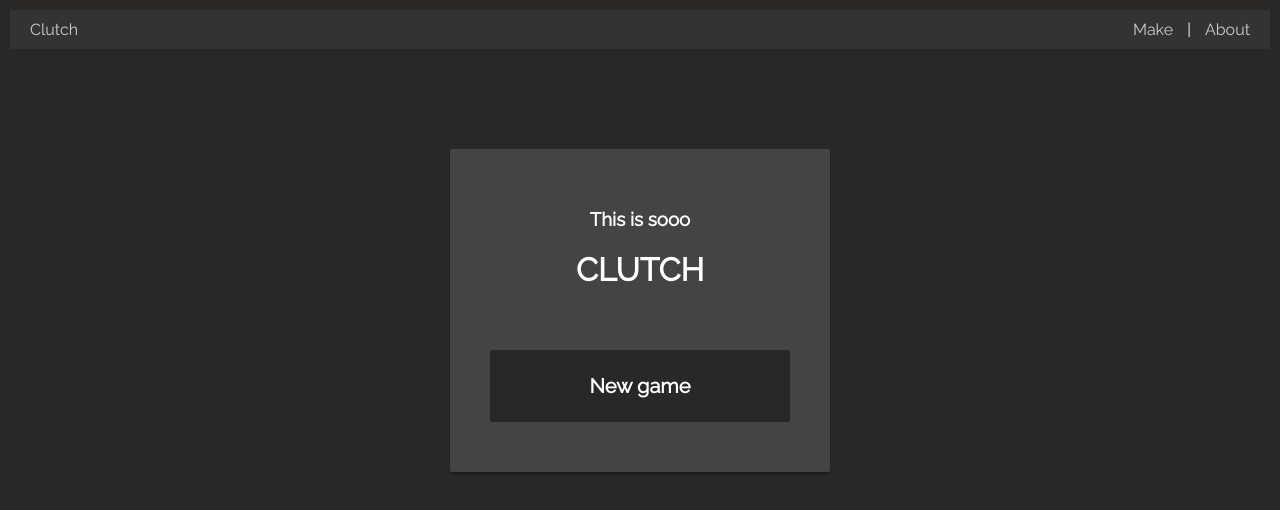
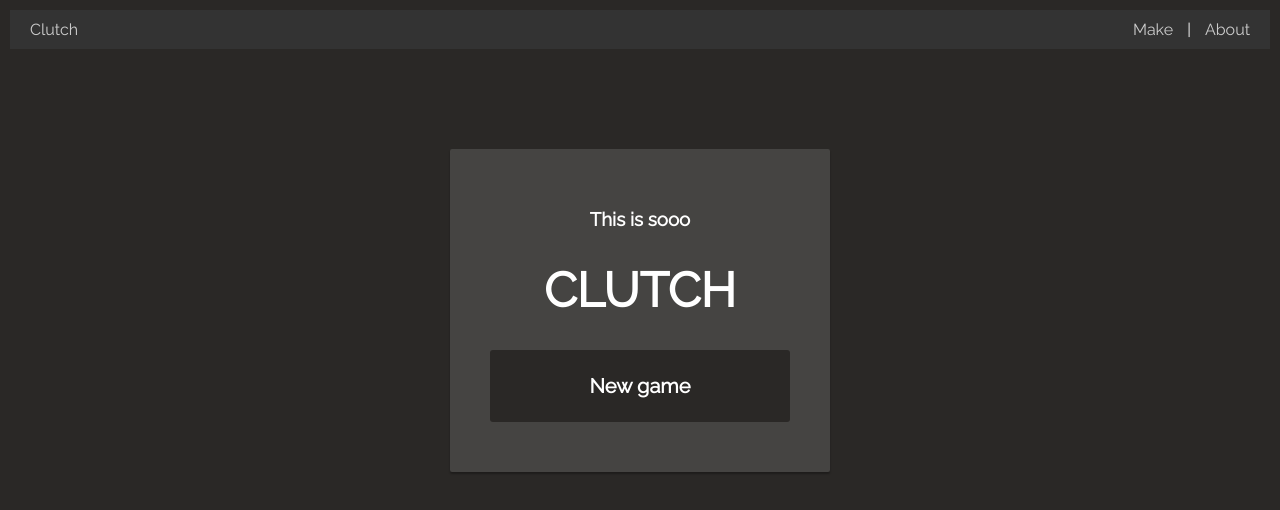
Before and after one commit to irpl/qrcode_hunt, a Vue app in the folder client/: page /#/ in a window 1280 px wide. Shown: the top 510 px of the page. Built offline with nearby package versions, Linux system fonts and the light colour scheme; what vue-qrcode-reader would draw is missing.

Commit message:
changes some css, took out unnecessary elements

```diff
--- a/client/src/views/Home.vue
+++ b/client/src/views/Home.vue
@@ -6,7 +6,7 @@
     <div class="card card-container" v-else>
       <h3>This is sooo</h3>
       <h1>CLUTCH</h1>
-      <div class="logo"></div>
+      <!-- <div class="logo"></div> -->
         <!-- <router-link to="/quest" tag="button" class="btn btn-lg" type="submit">New game</router-link> -->
       <router-link v-if="continu" to="/quest" tag="button" class="btn btn-lg" type="submit">Continue</router-link>
       <button @click="onToggle" tag="button" class="btn btn-lg" type="submit">New game</button>
@@ -46,8 +46,9 @@ export default {
 
 <style scoped>
 
-/* .main {
-} */
+h1 {
+  font-size: 3em;
+}
 
 .logo{
   height: 40px;
```
